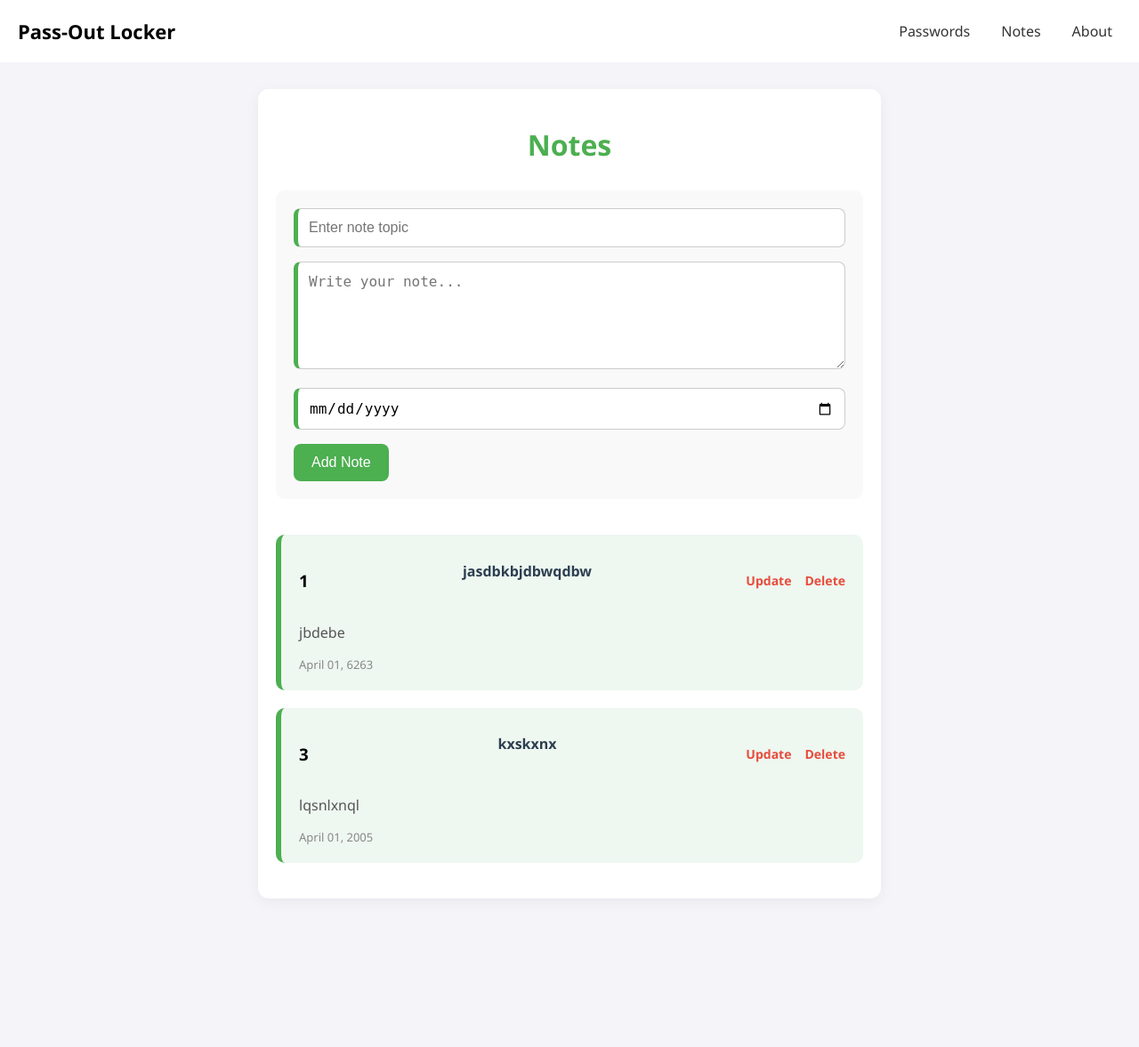
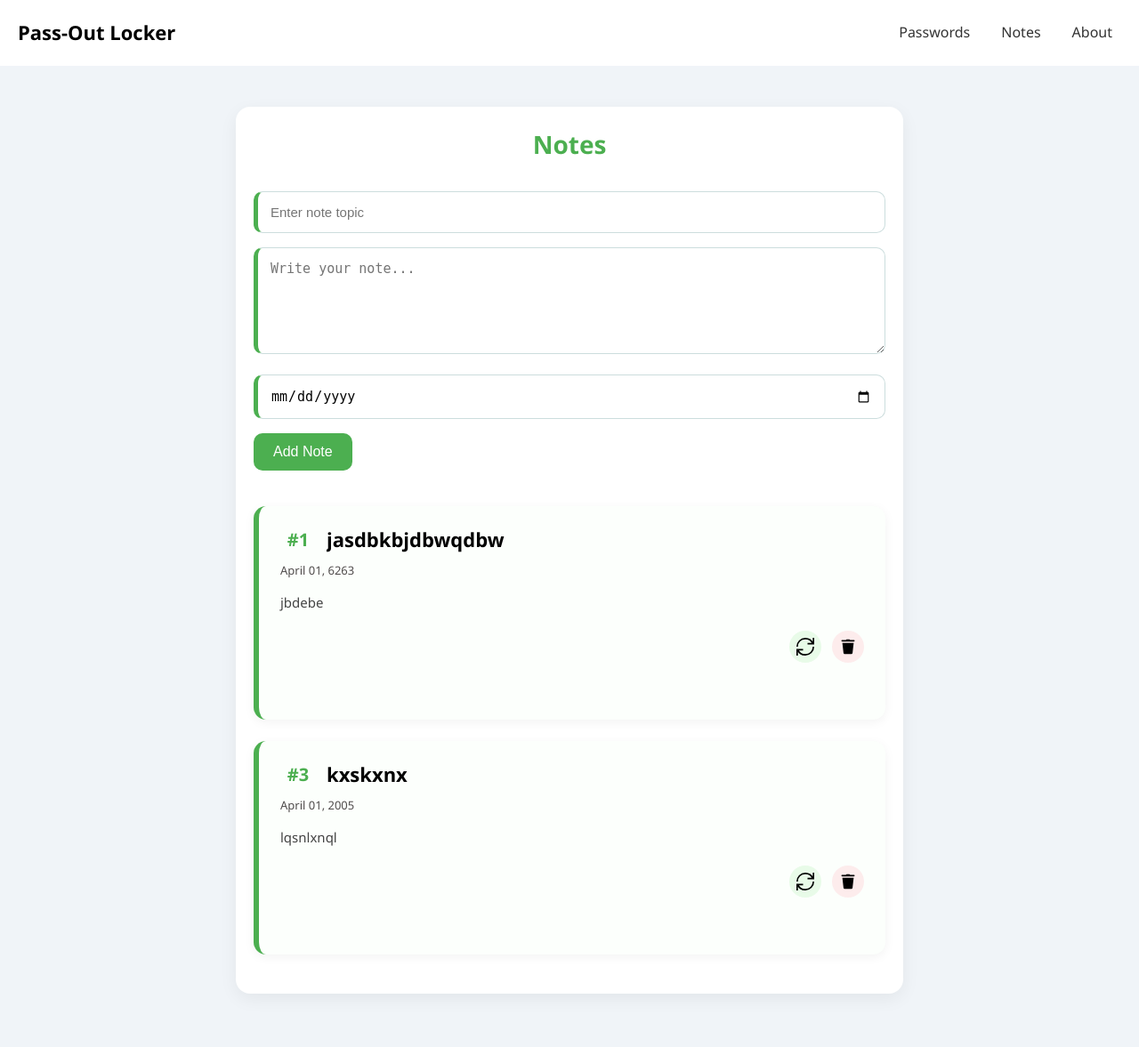
Before and after one commit to parth060705/Pass-Outs-Locker, a Flask app: page /note in a window 1280 px wide. Shown: the whole page at 89% size. Before the commit the page ends 970 px from the top, so only its background shows below. Run offline with Flask 3, Linux system fonts and the light colour scheme.

Commit message:
images for delete and update added with enhancement in css

```diff
--- a/templates/notes.html
+++ b/templates/notes.html
@@ -6,14 +6,23 @@
   <style>
     * {
       box-sizing: border-box;
+      margin: 0;
+      padding: 0;
     }
 
     body {
-      margin: 0;
       font-family: 'Segoe UI', Tahoma, Geneva, Verdana, sans-serif;
-      background-color: #f4f4f9;
+      background:  #f0f4f8;
+      color: #333;
+      line-height: 1.6;
+      min-height: 100vh;
     }
 
+    a {
+      text-decoration: none;
+    }
+
+    /* Navbar */
     .navbar {
       background: white;
       position: absolute;
@@ -29,7 +38,7 @@
     .navbar .brand {
       font-size: 22px;
       font-weight: bold;
-      color:rgb(0, 0, 0);
+      color: rgb(0, 0, 0);
       text-decoration: none;
     }
 
@@ -84,95 +93,167 @@
     }
 
     .container {
-      max-width: 700px;
-      margin: 100px auto 40px;
+      max-width: 750px;
+      margin: 120px auto 60px;
       padding: 20px;
-      background-color: white;
-      border-radius: 12px;
-      box-shadow: 0 4px 16px rgba(0, 0, 0, 0.05);
+      background: #fff;
+      border-radius: 16px;
+      box-shadow: 0 6px 20px rgba(0, 0, 0, 0.06);
     }
 
     h1 {
       text-align: center;
+      font-size: 28px;
       color: #4CAF50;
       margin-bottom: 30px;
     }
 
     form {
-      background-color: #f9f9f9;
-      padding: 20px;
-      border-radius: 10px;
+      padding: 8spx;
+      border-radius: 12px;
       margin-bottom: 40px;
     }
 
     input[type="text"], textarea, input[type="date"] {
       width: 100%;
-      padding: 12px;
+      padding: 14px;
       margin-bottom: 16px;
-      border: 1px solid #ccc;
+      border: 1px solid #cdd;
       border-left: 5px solid #4CAF50;
-      border-radius: 8px;
-      font-size: 16px;
+      border-radius: 10px;
+      font-size: 15px;
+      resize: vertical;
     }
 
     button {
       background-color: #4CAF50;
       color: white;
-      padding: 12px 20px;
+      padding: 12px 22px;
+      font-size: 16px;
       border: none;
-      border-radius: 8px;
+      border-radius: 10px;
       cursor: pointer;
-      font-size: 16px;
-      transition: background-color 0.3s;
+      transition: all 0.3s;
+      display: inline-block;
     }
 
     button:hover {
-      background-color: rgb(60, 115, 63);
+      background-color: #419845;
+      transform: translateY(-2px);
+      box-shadow: 0 4px 12px rgba(0,0,0,0.1);
     }
 
+    /* Note card */
     .note {
-      background-color: #eef7f0;
-      padding: 20px;
+      background: #fcfffc;
+      padding: 20px 24px 24px;
       border-left: 6px solid #4CAF50;
-      border-radius: 10px;
-      margin-bottom: 20px;
+      border-radius: 14px;
+      box-shadow: 0 3px 12px rgba(0, 0, 0, 0.05);
+      margin-bottom: 24px;
+      transition: all 0.3s ease;
+      display: flex;
+      flex-direction: column;
+      justify-content: space-between;
     }
 
-    .note h4 {
-      margin-top: 0;
-      color: #2c3e50;
+    .note:hover {
+      transform: translateY(-4px);
+      box-shadow: 0 6px 24px rgba(0,0,0,0.08);
     }
 
-    .note p {
-      color: #555;
+    /* Header row with index and title */
+    .note-header {
+      display: flex;
+      align-items: center;
+      gap: 12px;
+      margin-bottom: 6px;
+      flex-wrap: wrap;
     }
 
-    .note-header {
-      display: flex;
-      justify-content: space-between;
-      align-items: center;
-      margin-bottom: 10px;
+    .note-index {
+      font-weight: 700;
+      color: #4CAF50;
+      font-size: 20px;
+      min-width: 40px;
+      text-align: center;
+      user-select: none;
     }
 
-    .note-actions {
-      display: flex;
-      gap: 15px;
-      font-size: 14px;
+    .note-title {
+      font-size: 22px;
+      font-weight: 600;
+      color:rgb(0, 0, 0);
+      flex-grow: 1;
+      white-space: nowrap;
+      overflow: hidden;
+      text-overflow: ellipsis;
     }
 
-    .note-actions a {
-      color: #e74c3c;
-      font-weight: bold;
-      text-decoration: none;
+    /* Date below header */
+    .note-date {
+      font-size: 13px;
+      color: rgb(81, 77, 77);
+      margin-bottom: 14px;
+      user-select: none;
     }
 
-    .note-actions a:hover {
-      color: rgb(175, 76, 65);
+    /* Note content */
+    .note-content {
+      font-size: 15px;
+      color: #444;
+      margin-bottom: 20px;
+      white-space: pre-wrap;
     }
 
-    .note-date {
-      font-size: 13px;
-      color: #888;
+    /* Action buttons container at bottom */
+    .action-buttons {
+      display: flex;
+      gap: 12px;
+      justify-content: flex-end;
+      flex-wrap: wrap;
+    }
+
+    .icon-btn {
+      border: none;
+      background: none;
+      cursor: pointer;
+      padding: 8px;
+      border-radius: 50%;
+      transition: all 0.2s ease;
+      display: flex;
+      align-items: center;
+      justify-content: center;
+      width: 36px;
+      height: 36px;
+      box-shadow: 0 0 0 transparent;
+    }
+
+    .icon-btn img {
+      width: 20px;
+      height: 20px;
+      pointer-events: none;
+      user-select: none;
+    }
+
+    .update-btn {
+      background-color: #e8fbe8;
+    }
+
+    .update-btn:hover {
+      background-color: #c6f1c6;
+      transform: scale(1.1);
+      box-shadow: 0 0 8px #6ccb6caa;
+    }
+
+    .delete-btn {
+      background-color: #fdecec;
+    }
+
+    .delete-btn:hover {
+      background-color: #fac2c2;
+      transform: scale(1.1);
+      box-shadow: 0 0 8px #f77c7caa;
     }
   </style>
 </head>
@@ -199,17 +280,25 @@
     </form>
 
     {% for note in notes %}
-    <div class="note">
+    <div class="note" role="article" aria-label="Note {{ note.sno }}">
       <div class="note-header">
-        <h3>{{ note.sno }}</h3>
-        <h4>{{ note.topic }}</h4>
-        <div class="note-actions">
-          <a href="/notes/update/{{ note.sno }}">Update</a>
-          <a href="/notes/delete/{{ note.sno }}">Delete</a>
-        </div>
+        <div class="note-index">#{{ note.sno }}</div>
+        <div class="note-title">{{ note.topic }}</div>
       </div>
-      <p>{{ note.content }}</p>
       <div class="note-date">{{ note.date.strftime('%B %d, %Y') }}</div>
+      <div class="note-content">{{ note.content }}</div>
+      <div class="action-buttons">
+        <form method="GET" action="{{ url_for('update_note', sno=note.sno) }}">
+          <button type="submit" class="icon-btn update-btn" title="Update">
+            <img src="{{ url_for('static', filename='images/Update.svg') }}" alt="Update">
+          </button>
+        </form>
+        <form method="GET" action="{{ url_for('delete_note', sno=note.sno) }}">
+          <button type="submit" class="icon-btn delete-btn" title="Delete">
+            <img src="{{ url_for('static', filename='images/icons8-delete.svg') }}" alt="Delete">
+          </button>
+        </form>
+      </div>
     </div>
     {% endfor %}
   </div>
--- a/templates/update.html
+++ b/templates/update.html
@@ -12,7 +12,7 @@
 
         h2 {
             text-align: center;
-            color: #7d0e87;
+            color: #4CAF50;
             padding-bottom: 20px;
         }
 
@@ -30,7 +30,7 @@
             font-weight: bold;
             display: block;
             margin-top: 15px;
-            color: #7d0e87;
+            color: #4CAF50;
         }
 
         input[type="text"] {
@@ -43,7 +43,7 @@
         }
 
         button {
-            background-color: #7d0e87;
+            background-color: #4CAF50;
             color: white;
             padding: 10px 20px;
             border: none;
```
Also changed, not shown: templates/index.html (+56 -32 lines), static/images/Update.svg (added), static/images/icons8-delete.svg (added).
